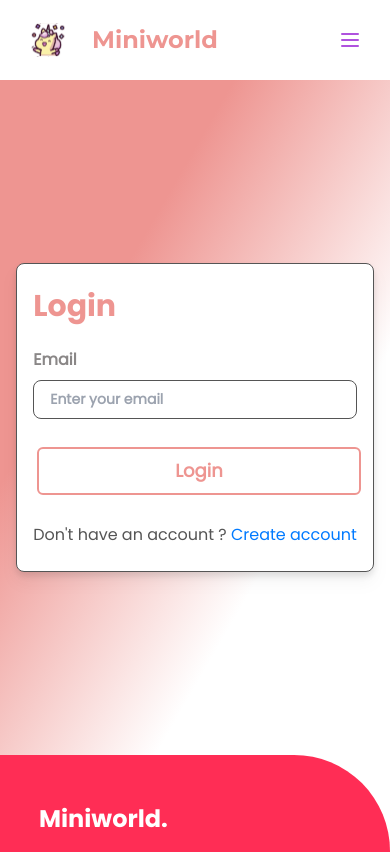
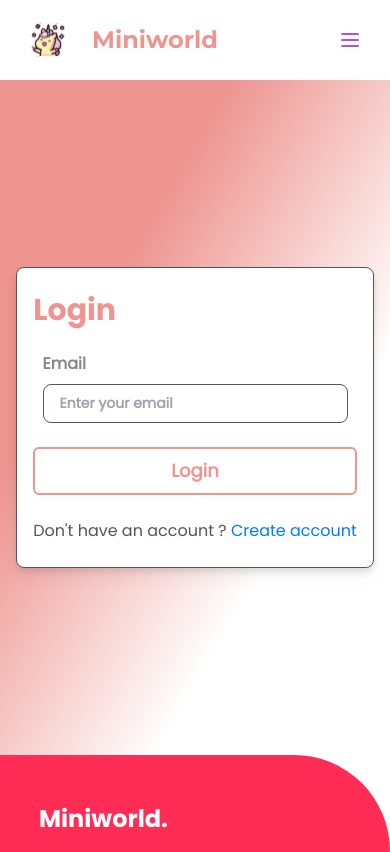
Before and after one commit to RPJ-Overseas-Exim/miniworld, a Next.js app: page /login in a window 390 px wide. Shown: the top 852 px of the page. Built offline with nearby package versions, Linux system fonts and the light colour scheme.

Commit message:
resolved the alignment issue caused by the sliderbutton m-1 value

```diff
--- a/src/app/login/page.tsx
+++ b/src/app/login/page.tsx
@@ -15,9 +15,9 @@ export default function Login(){
             <div className="border border-border-muted py-6 px-4 rounded-lg drop-shadow-lg bg-white">
                 <form
                     onSubmit={handleSubmit}
-                    className="flex flex-col gap-y-6 sm:p-4"
+                    className="flex flex-col gap-y-6 sm:p-4 items-center"
                 >
-                    <h2 className={`${poppinsBold.className} text-3xl text-foreground-pink`}>Login</h2>
+                    <h2 className={`${poppinsBold.className} text-3xl text-foreground-pink w-full`}>Login</h2>
 
                     <CustomLabel
                         label="Email"
@@ -28,7 +28,7 @@ export default function Login(){
                         placeholder="Enter your email"
                     />
 
-                    <button type="submit" >
+                    <button type="submit" className="w-full" >
                         <SliderButton>
                             <div className="font-semibold text-lg md:text-xl">
                                 Login
--- a/src/app/register/page.tsx
+++ b/src/app/register/page.tsx
@@ -15,9 +15,9 @@ export default function Register(){
             <div className="border border-border-muted py-6 px-4 rounded-lg drop-shadow-lg bg-white">
                 <form
                     onSubmit={handleSubmit}
-                    className="flex flex-col gap-y-6 sm:p-4"
+                    className="flex flex-col gap-y-6 sm:p-4 items-center"
                 >
-                    <h2 className={`${poppinsBold.className} text-3xl text-foreground-pink`}>Register</h2>
+                    <h2 className={`${poppinsBold.className} text-3xl text-foreground-pink w-full`}>Register</h2>
 
                     <CustomLabel
                         label="Name"
@@ -46,7 +46,7 @@ export default function Register(){
                         placeholder="Enter your number"
                     />
 
-                    <button type="submit" >
+                    <button type="submit" className="w-full">
                         <SliderButton>
                             <div className="font-semibold text-lg md:text-xl">
                                 Register
--- a/src/components/ui/Button.tsx
+++ b/src/components/ui/Button.tsx
@@ -30,7 +30,7 @@ export function CardButton({children}: ButtonProps){
 
 export function SliderButton({children}: ButtonProps){
     return (
-        <div className="rounded-md px-3.5 py-2 m-1 relative border-2 font-medium border-border-pink group w-full overflow-hidden">
+        <div className="rounded-md px-3.5 py-2 relative border-2 font-medium border-border-pink group w-full overflow-hidden">
             <span className="absolute w-72 h-0 bg-background-pink top-1/2 left-1/2 -translate-x-1/2 -translate-y-1/2 rotate-45 transition-all duration-300 ease group-hover:h-72"></span>
             <span className="relative text-foreground-pink group-hover:text-white">
                 {children}
```
